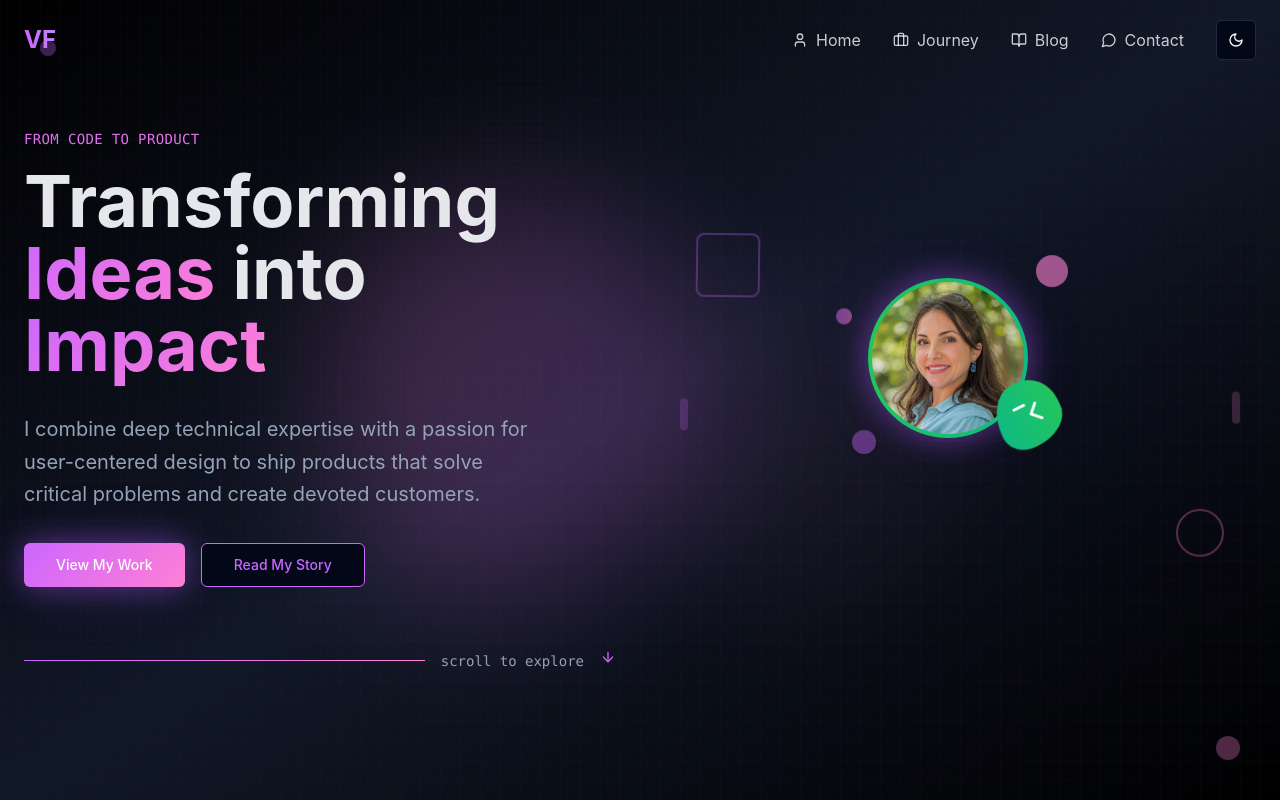
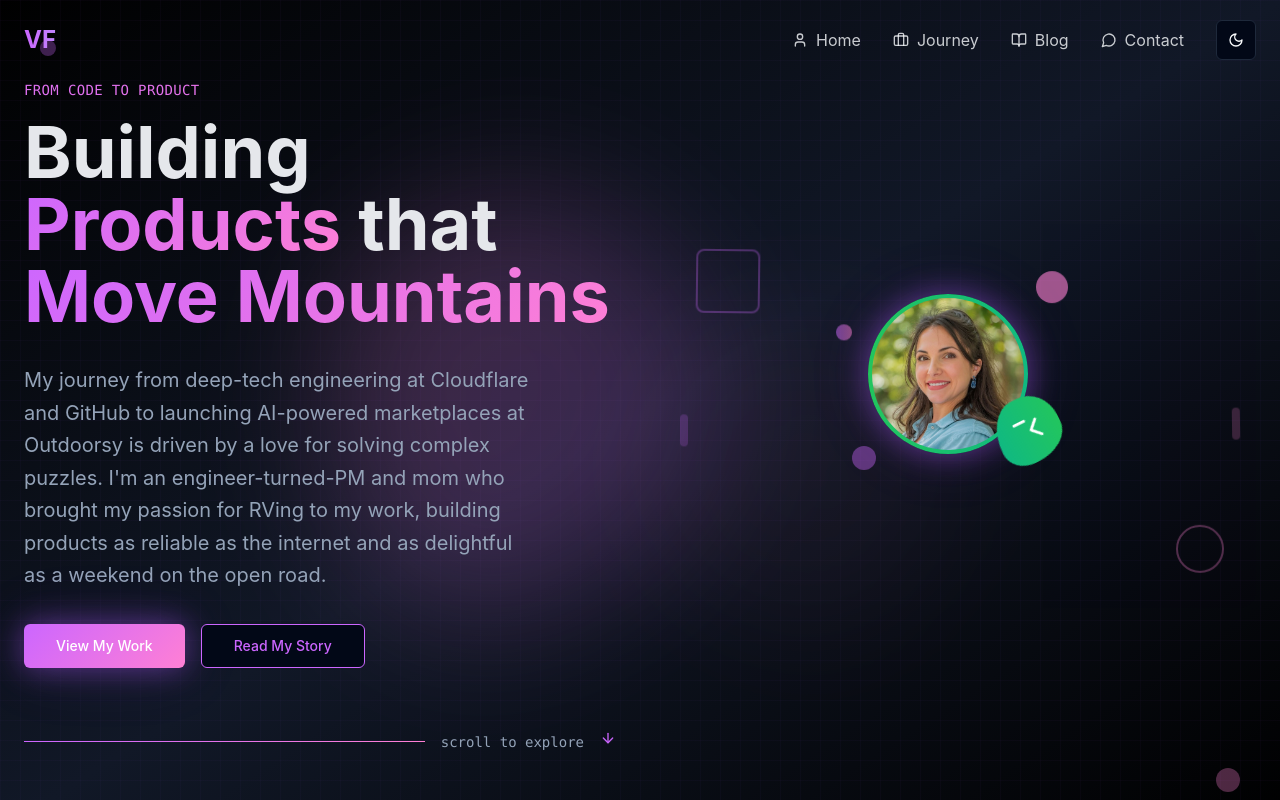
Before and after one commit to exvuma/exvuma.me, a React (Vite) app: page / in a window 1280 px wide. Shown: the top 800 px of the page. Built offline with nearby package versions, Linux system fonts and the light colour scheme.

Commit message:
personalized headline

```diff
--- a/src/components/HeroSection.tsx
+++ b/src/components/HeroSection.tsx
@@ -68,18 +68,18 @@ const HeroSection = () => {
                   From Code to Product
                 </p>
                 <h1 className="text-5xl lg:text-7xl font-bold leading-tight text-gray-200">
-                  Transforming
+                  Building
                   <br />
-                  <span className="gradient-text">Ideas</span> into
+                  <span className="gradient-text">Products</span> that
                   <br />
-                  <span className="gradient-text">Impact</span>
+                  <span className="gradient-text">Move Mountains</span>
                 </h1>
               </div>
             </AnimatedSection>
 
             <AnimatedSection animation="fade-up" delay={200}>
               <p className="text-xl text-muted-foreground max-w-lg leading-relaxed">
-                I combine deep technical expertise with a passion for user-centered design to ship products that solve critical problems and create devoted customers.
+                My journey from deep-tech engineering at Cloudflare and GitHub to launching AI-powered marketplaces at Outdoorsy is driven by a love for solving complex puzzles. I'm an engineer-turned-PM and mom who brought my passion for RVing to my work, building products as reliable as the internet and as delightful as a weekend on the open road.
               </p>
             </AnimatedSection>
 
```
